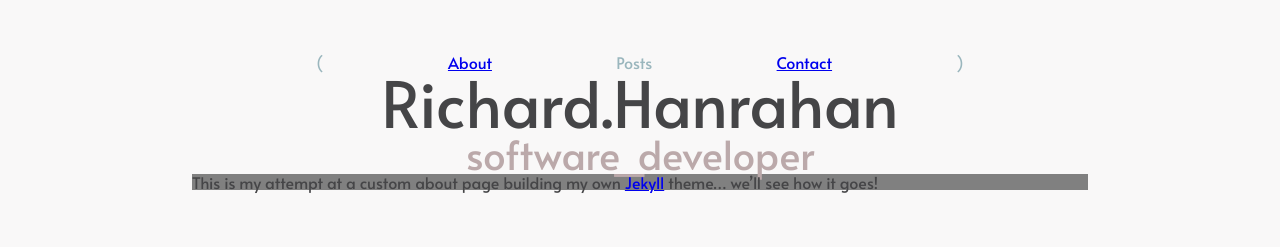
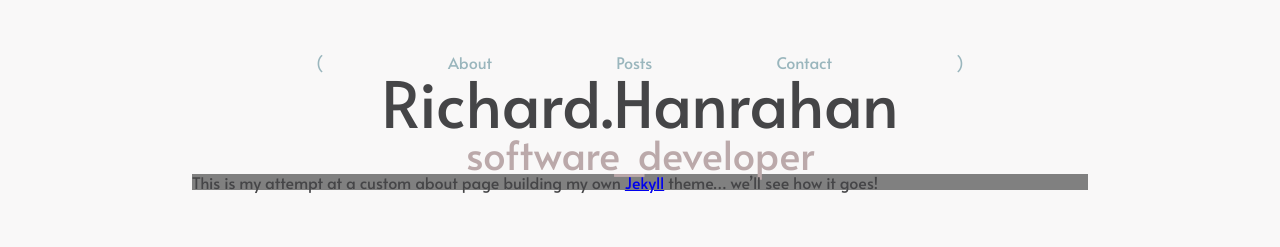
Before and after one commit to DCHitch092/DCHitch092.github.io, a Jekyll site: the page built from about.markdown, in a window 1280 px wide. Shown: the top 247 px of the page. Built offline with Jekyll 4.4.1, drawn with Linux system fonts in a browser that asks for light colours.

Commit message:
removed error fromcss

```diff
--- a/assets/style.css
+++ b/assets/style.css
@@ -159,7 +159,7 @@ h2{
     justify-content: space-evenly;
   }
 
-  #nav-top
+  #nav-top{}
 
   #nav-top a{
     text-decoration: none;
```
